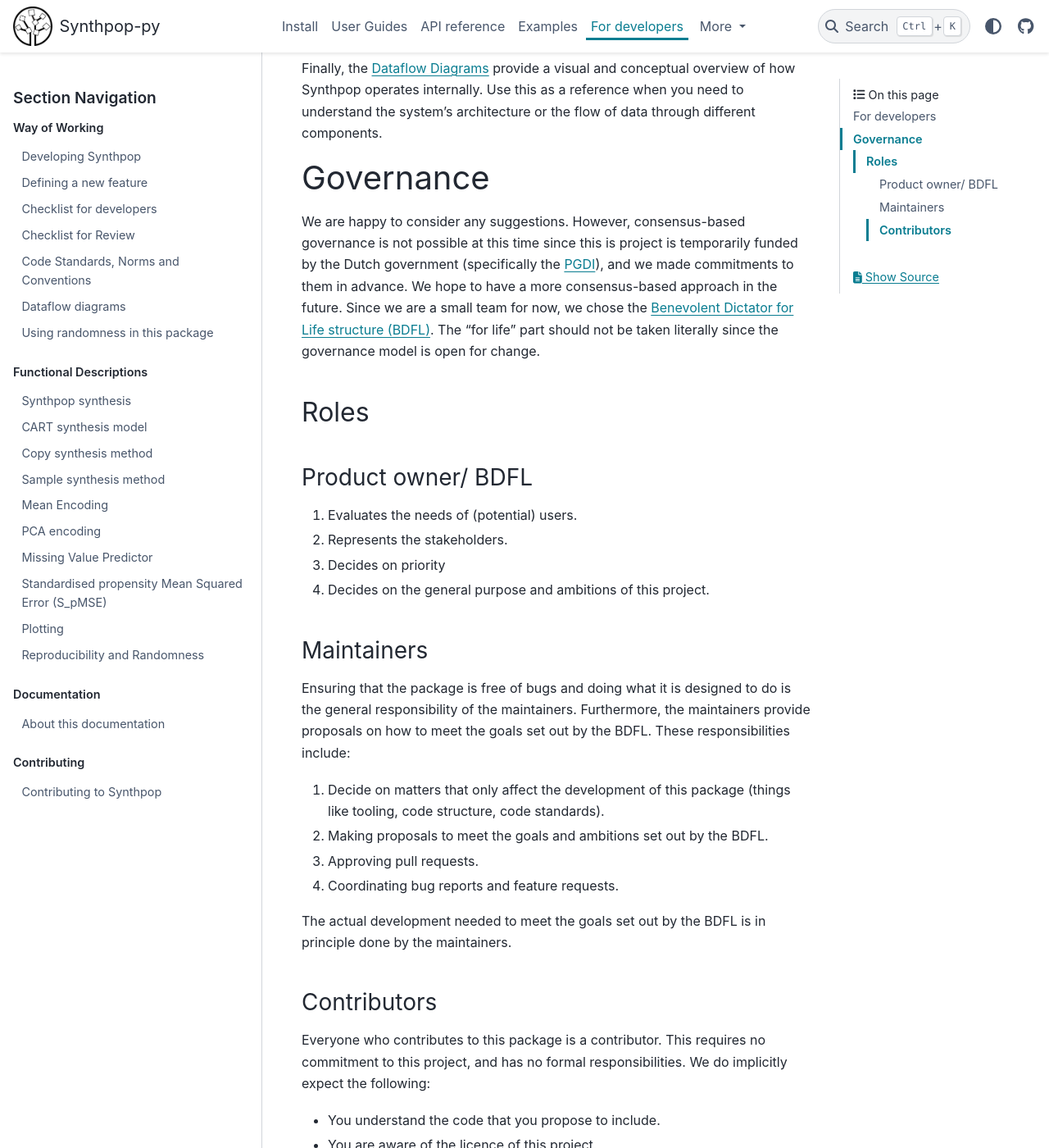
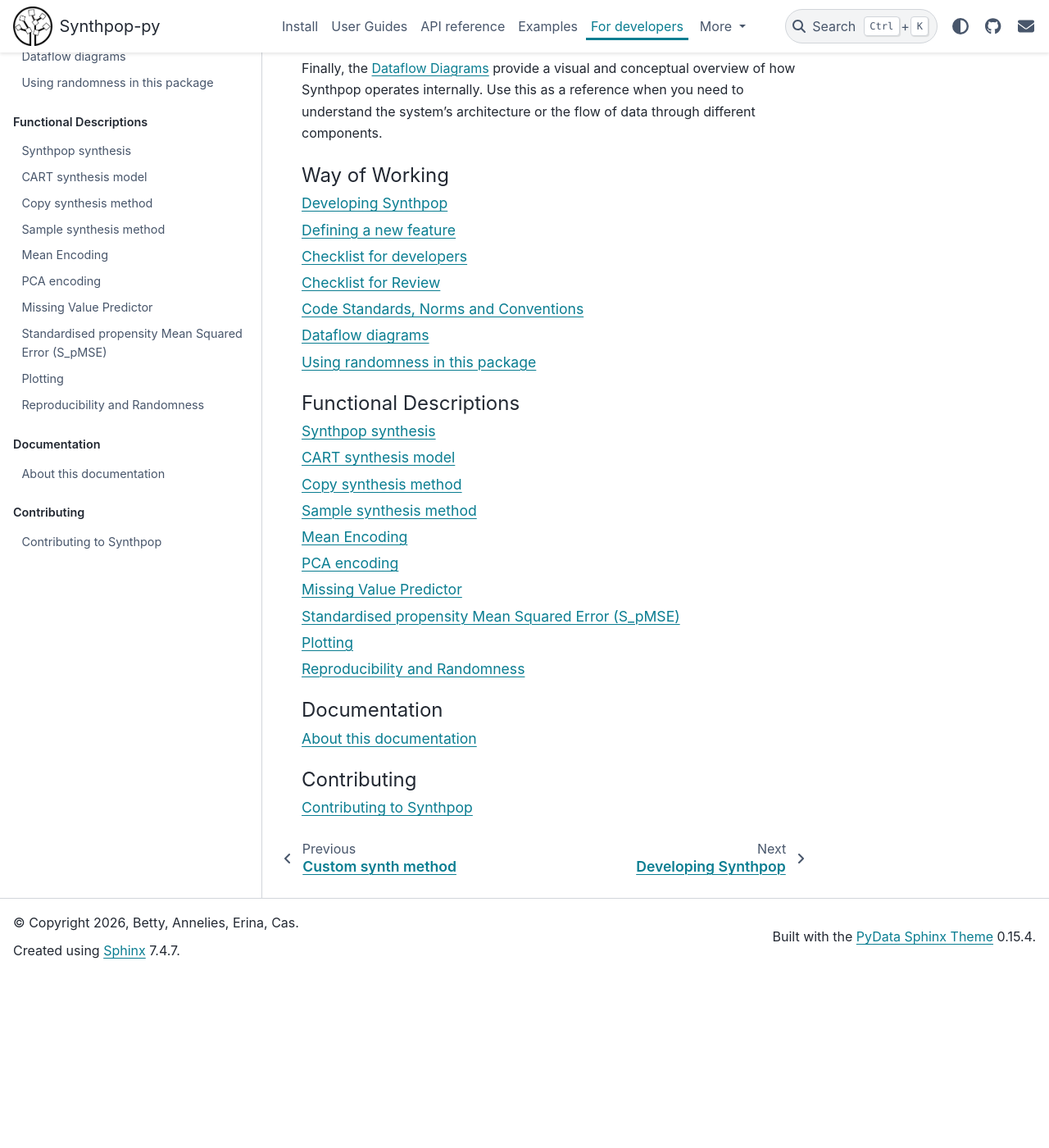
Before and after one commit to duonl/synthpop-py, a Sphinx documentation site: the page built from docs/source/developer/developer_index.md, in a window 1280 px wide and 1400 px high, scrolled down 733 px. Shown: the whole window at 82% size. Built offline with Sphinx 7.4.7 and the PyData theme 0.15.4, drawn with Linux system fonts in a browser that asks for light colours; after the commit the page ends 1922 px from its top, so only the background shows below that; some of the changed text lies outside the part shown.

Commit message:
Implemented feedback on licensing, also added an E-mail button.

````diff
--- a/docs/source/conf.py
+++ b/docs/source/conf.py
@@ -36,6 +36,11 @@ html_theme_options = {
             "url": "https://github.com/duonl/synthpop-py",
             "icon": "fa-brands fa-github",
         },
+        {
+            "name": "Email",
+            "url": "mailto:synthetische.data@duo.nl",
+            "icon": "fa-solid fa-envelope",
+        },
     ],
     "logo": {
         "text": "Synthpop-py",
--- a/docs/source/developer/developer_index.md
+++ b/docs/source/developer/developer_index.md
@@ -11,9 +11,6 @@ When reviewing code (or preparing your work for review), refer to the [Checklist
 For questions about what constitutes acceptable code, consult [Code Standards, Norms, and Conventions](way_of_working/code_standards_and_norms.md). This document defines the criteria for code quality and consistency, and acts as a tie-breaker when multiple valid approaches exist.
 
 Finally, the [Dataflow Diagrams](way_of_working/dataflowdiagram.md) provide a visual and conceptual overview of how Synthpop operates internally. Use this as a reference when you need to understand the system's architecture or the flow of data through different components.
-
-```{include} ../../../GOVERNANCE.md
-```
 
 ```{toctree}
 :maxdepth: 1
````
Also changed, not shown: docs/source/about_us/license_placeholder.md (+3 -0 lines), LICENSE.md.
